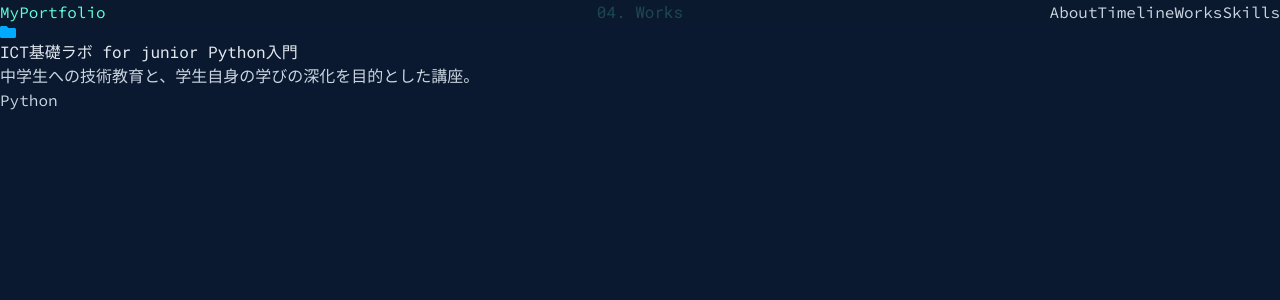
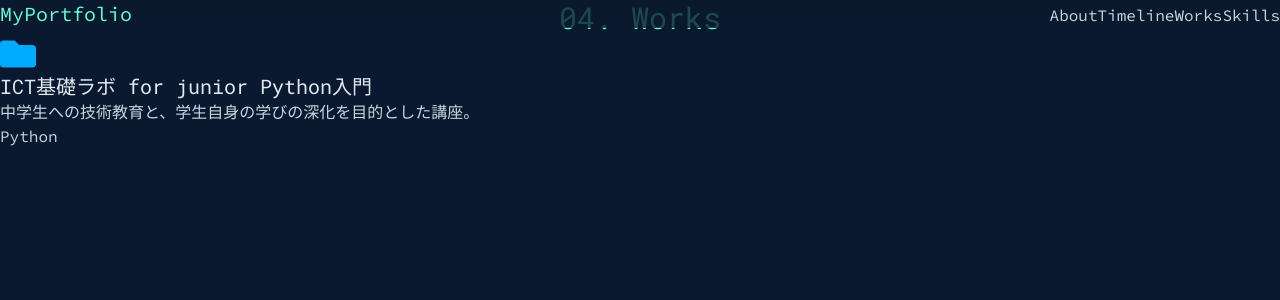
Before and after one commit to sushimaru2006/portfolio, a Next.js app: page /works in a window 1280 px wide. Shown: the top 300 px of the page. Built offline with nearby package versions, Linux system fonts and the light colour scheme.

Commit message:
define font size class

```diff
--- a/app/globals.css
+++ b/app/globals.css
@@ -12,3 +12,25 @@ h1, h2, h3, h4, h5, h6 {
   font-family: var(--font-roboto-mono); /* 見出しフォントを適用 */
   color: #e2e8f0; /* 見出しの文字色（例） */
 }
+
+/* font size */
+.text-xl{
+  font-size: 1.25rem; /* 20px */
+  line-height: 1.75rem; /* 28px */
+}
+.text-2xl {
+  font-size: 1.5rem; /* 24px */
+  line-height: 2rem; /* 32px */
+}
+.text-3xl {
+  font-size: 1.875rem; /* 30px */
+  line-height: 2.25rem; /* 36px */
+}
+.text-4xl {
+  font-size: 2.25rem; /* 36px */
+  line-height: 2.5rem; /* 40px */
+}
+.text-5xl {
+  font-size: 3rem; /* 48px */
+  line-height: 1; /* 48px */
+}
--- a/components/Header.tsx
+++ b/components/Header.tsx
@@ -3,8 +3,8 @@ import Link from 'next/link';
 const Header = () => {
   return (
     <header className="fixed top-0 z-40 w-full bg-[#0a192f]/80 backdrop-blur-sm">
-      <nav className="container mx-auto flex max-w-4xl items-center justify-between p-4 text-slate-300">
-        <Link href="/" className="text-xl font-bold text-[#64ffda] hover:opacity-80">
+      <nav className="container mx-auto flex max-w-4xl items-baseline justify-between p-4 text-slate-300">
+        <Link href="/" className="text-xl font-bold text-[#64ffda] hover:opacity-80 md:text-4xl lg:text-5xl">
           MyPortfolio
         </Link>
         <ul className="flex space-x-4 font-mono text-sm md:space-x-6">
```
